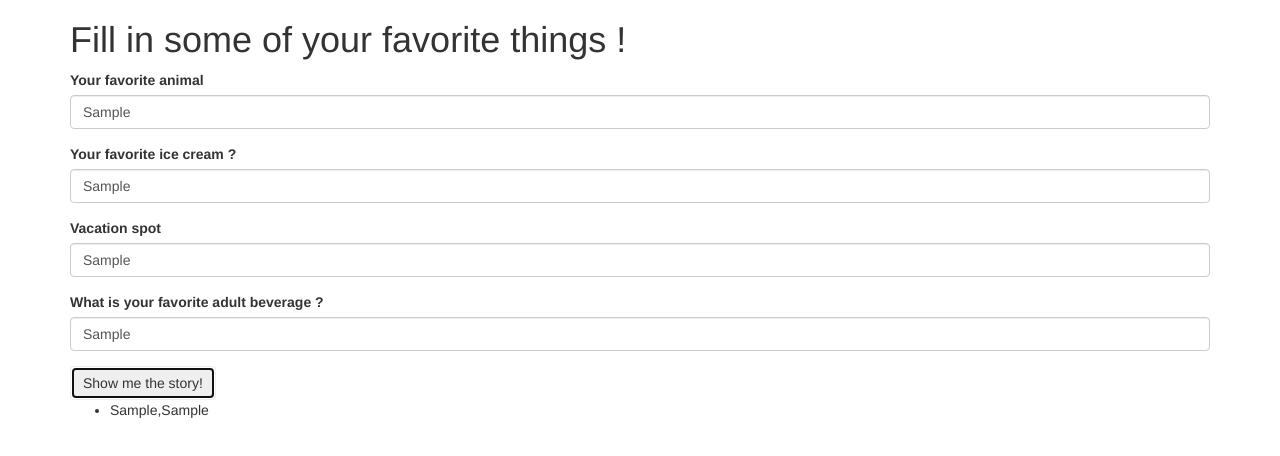
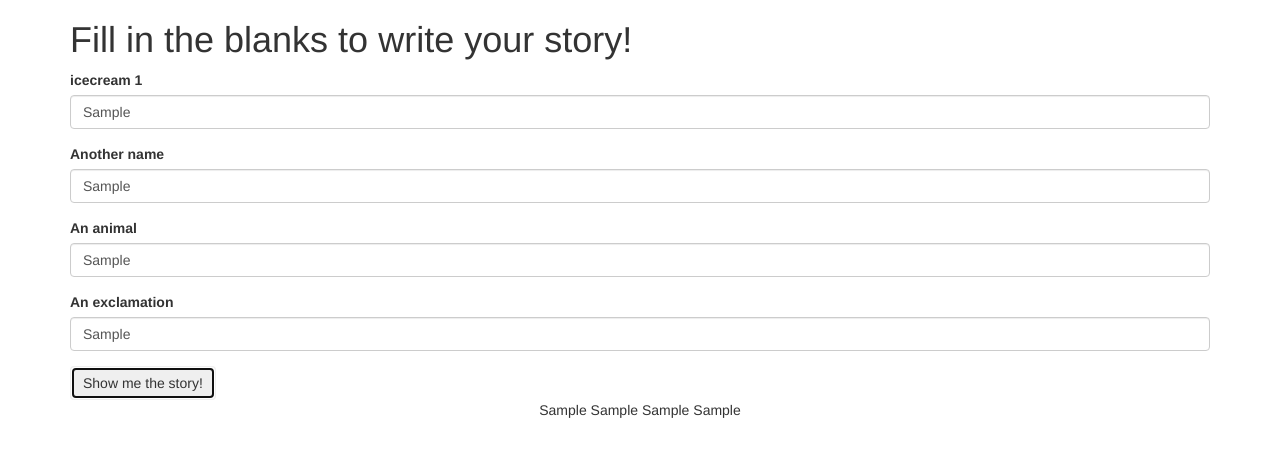
Before and after one commit to DanFSchafer/Arrays_Loops_intro, a plain HTML site: page index.html in a window 1280 px wide. Both pictures are taken after typing "Sample", "Sample", "Sample", "Sample" into the empty fields and a click on the button "Show me the story!". Drawn offline with nearby package versions, Linux system fonts and the light colour scheme.

Commit message:
a separate looping exercise, to add code for looping through some input

```diff
--- a/index.html
+++ b/index.html
@@ -6,37 +6,37 @@
     <script src="https://ajax.googleapis.com/ajax/libs/jquery/2.2.2/jquery.min.js"></script>
     <script src="js/styles.js"></script>
   </head>
-
   <body>
       <div class="container">
-      <h1>Fill in some of your favorite things ! </h1>
+        <h1>Fill in the blanks to write your story!</h1>
         <div id="blanks">
           <form>
             <div class="form-group">
-            <label for="animal">Your favorite animal</label>
-            <input id="animal" class="form-control" type="text">
+              <label for="icecream1">icecream 1</label>
+              <input id="icecream1" class="form-control" type="text">
             </div>
             <div class="form-group">
-            <label for="iceCream">Your favorite ice cream ?</label>
-            <input id="iceCream" class="form-control" type="text">
+              <label for="icecream2">Another name</label>
+              <input id="icecream2" class="form-control" type="text">
             </div>
             <div class="form-group">
-            <label for="vacation">Vacation spot</label>
-            <input id="vacation" class="form-control" type="text">
+              <label for="icecream3">An animal</label>
+              <input id="icecream3" class="form-control" type="text">
             </div>
             <div class="form-group">
-            <label for="drink">What is your favorite adult beverage ? </label>
-            <input id="drink" class="form-control" type="text">
+              <label for="icecream4">An exclamation</label>
+              <input id="icecream4" class="form-control" type="text">
             </div>
-
+          </div>
             <button type="submit" class="btn">Show me the story!</button>
           </form>
-        <ul>
-          <li><span id="output"></span></li>
-        </ul>
         </div>
-
-
+        <div id="story" class="text-center">
+          <span class="icecream1"></span>
+          <span class="icecream2"></span>
+          <span class="icecream3"></span>
+          <span class="icecream4"></span>
+        </div>
       </div>
     </body>
 
--- a/js/styles.js
+++ b/js/styles.js
@@ -1,17 +1,12 @@
 $(document).ready(function() {
    $("#blanks form").submit(function(event) {
     event.preventDefault();
-    var value1 = $("#animal").val();
-    var value2 = $("#iceCream").val();
-
-
-
-    var array = [];
-    array[0] =value1;
-    array.push(value2);
-    var arraystring = array.toString();
-    $("#output").text(arraystring);
-
+    var icecreams = ["icecream1", "icecream2", "icecream3", "icecream4"];
+    icecreams.forEach(function(icecream) {
+      var list = $('input#' + icecream).val();
+      $("." + icecream).text(list);
+    });
+      $("#story").show(list);
     });
 
 });
```
Lines whose indentation alone changed are shown as unchanged.
